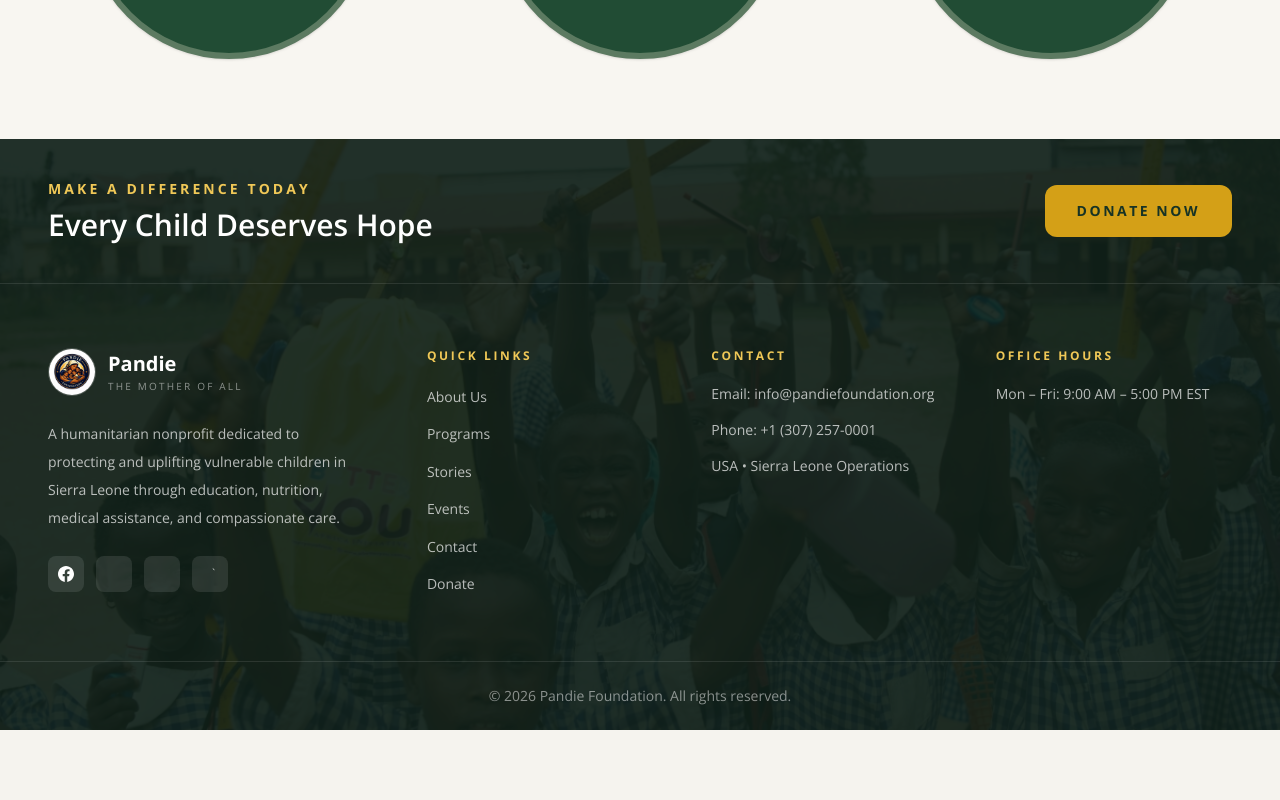
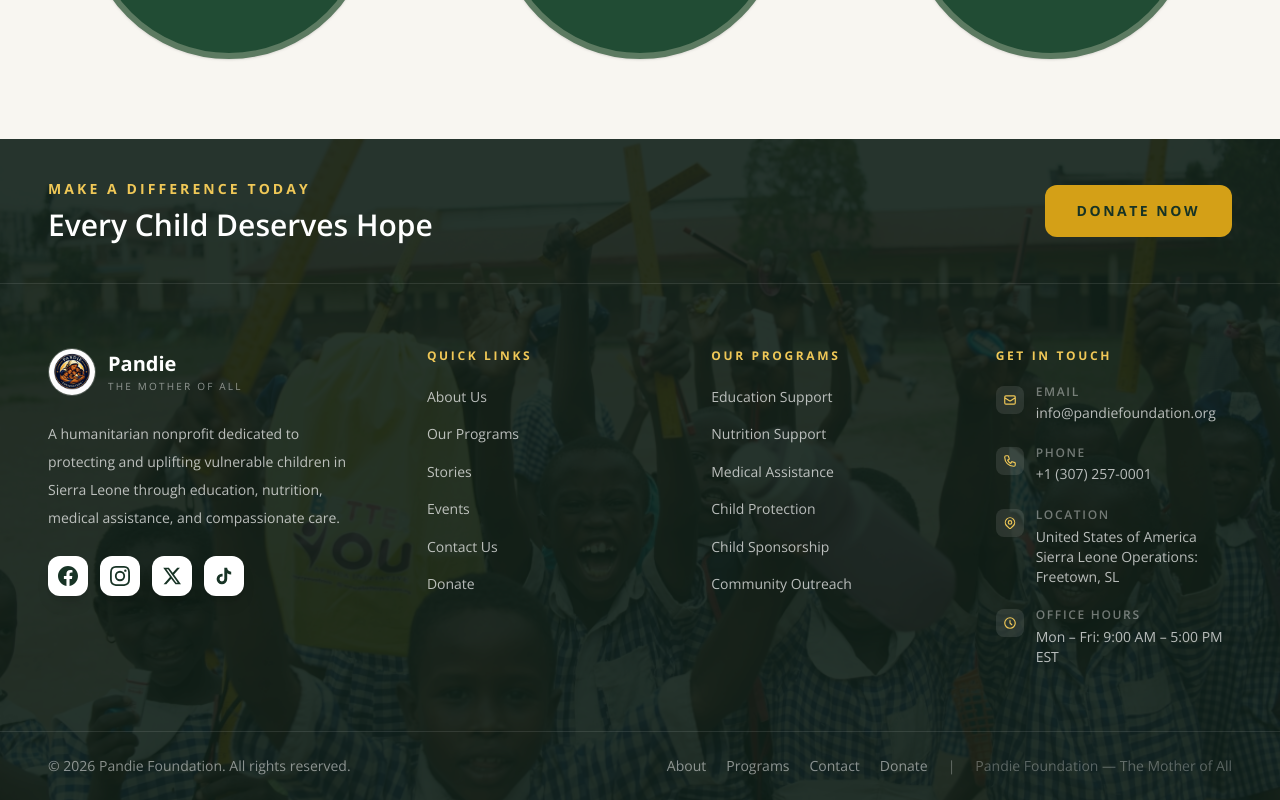
Before and after one commit to kamara1994/pandie-site, a Next.js app: page / in a window 1280 px wide. Shown: the part 3882-4682 px from the top of the page. Before the commit the page ends 4612 px from the top, so only its background shows below. Built offline with nearby package versions, Linux system fonts and the light colour scheme; a web font is replaced by a local one.

Commit message:
Update footer with social links

```diff
--- a/app/components/Footer.tsx
+++ b/app/components/Footer.tsx
@@ -4,9 +4,39 @@
 import Image from "next/image";
 
 export default function Footer() {
+  const socialLinks = [
+    {
+      label: "Facebook",
+      href: "https://facebook.com/pandiefoundation",
+      icon: (
+        <path d="M24 12.073C24 5.446 18.627 0 12 0S0 5.446 0 12.073c0 5.99 4.388 10.954 10.125 11.854v-8.385H7.078v-3.47h3.047V9.43c0-3.007 1.792-4.669 4.533-4.669 1.312 0 2.686.235 2.686.235v2.953H15.83c-1.491 0-1.956.925-1.956 1.874v2.25h3.328l-.532 3.47h-2.796v8.385C19.612 23.027 24 18.062 24 12.073z" />
+      ),
+    },
+    {
+      label: "Instagram",
+      href: "https://instagram.com/pandiefoundation",
+      icon: (
+        <path d="M12 2.163c3.204 0 3.584.012 4.85.07 3.252.148 4.771 1.691 4.919 4.919.058 1.265.069 1.645.069 4.849 0 3.205-.012 3.584-.069 4.849-.149 3.225-1.664 4.771-4.919 4.919-1.266.058-1.644.07-4.85.07-3.204 0-3.584-.012-4.849-.07-3.26-.149-4.771-1.699-4.919-4.92-.058-1.265-.07-1.644-.07-4.849 0-3.204.013-3.583.07-4.849.149-3.227 1.664-4.771 4.919-4.919 1.266-.057 1.645-.069 4.849-.069zM12 0C8.741 0 8.333.014 7.053.072 2.695.272.273 2.69.073 7.052.014 8.333 0 8.741 0 12c0 3.259.014 3.668.072 4.948.2 4.358 2.618 6.78 6.98 6.98C8.333 23.986 8.741 24 12 24c3.259 0 3.668-.014 4.948-.072 4.354-.2 6.782-2.618 6.979-6.98.059-1.28.073-1.689.073-4.948 0-3.259-.014-3.667-.072-4.947-.196-4.354-2.617-6.78-6.979-6.98C15.668.014 15.259 0 12 0zm0 5.838a6.162 6.162 0 100 12.324 6.162 6.162 0 000-12.324zM12 16a4 4 0 110-8 4 4 0 010 8zm6.406-11.845a1.44 1.44 0 100 2.881 1.44 1.44 0 000-2.881z" />
+      ),
+    },
+    {
+      label: "X",
+      href: "https://x.com/PandieFdn",
+      icon: (
+        <path d="M18.244 2H21.5l-7.12 8.138L22.75 22h-6.554l-5.132-6.71L5.19 22H1.93l7.617-8.705L1.5 2h6.72l4.64 6.13L18.244 2zm-1.15 18h1.803L7.214 3.896H5.28L17.094 20z" />
+      ),
+    },
+    {
+      label: "TikTok",
+      href: "https://www.tiktok.com/@pandiefoundation",
+      icon: (
+        <path d="M19.589 6.686a4.793 4.793 0 01-3.77-4.245V2h-3.426v13.555a2.896 2.896 0 01-2.89 2.923 2.896 2.896 0 01-2.89-2.923 2.896 2.896 0 012.89-2.923c.28 0 .552.04.809.116V9.277a6.329 6.329 0 00-.809-.052A6.35 6.35 0 003.16 15.58 6.35 6.35 0 009.503 21.94a6.35 6.35 0 006.343-6.36V8.687a8.18 8.18 0 004.775 1.526V6.79a4.815 4.815 0 01-1.032-.104z" />
+      ),
+    },
+  ];
+
   return (
-    <footer className="relative text-white">
-
+    <footer className="relative overflow-hidden text-white">
       {/* Background Image */}
       <div className="absolute inset-0 z-0">
         <Image
@@ -15,12 +45,12 @@
           fill
           className="object-cover object-center"
         />
-        <div className="absolute inset-0 bg-[#0f1f17]/92" />
+        <div className="absolute inset-0 bg-[#0f1f17]/90" />
       </div>
 
+      {/* Content */}
       <div className="relative z-10">
-
-        {/* Top CTA */}
+        {/* Top CTA Banner */}
         <div className="border-b border-white/10 px-5 py-10 lg:px-8 xl:px-12">
           <div className="mx-auto flex max-w-[1100px] flex-col items-center justify-between gap-6 sm:flex-row">
             <div>
@@ -34,25 +64,30 @@
 
             <Link
               href="/donate"
-              className="rounded-xl bg-[#d4a017] px-8 py-4 text-sm font-bold uppercase tracking-[0.18em] text-[#173325] transition hover:opacity-90"
+              className="shrink-0 rounded-xl bg-[#d4a017] px-8 py-4 text-sm font-bold uppercase tracking-[0.18em] text-[#173325] transition hover:opacity-90"
             >
               Donate Now
             </Link>
           </div>
         </div>
 
-        {/* Main Footer */}
+        {/* Main Footer Content */}
         <div className="px-5 py-16 lg:px-8 xl:px-12">
-          <div className="mx-auto max-w-[1100px] grid gap-12 lg:grid-cols-[1.4fr_1fr_1fr_1fr]">
-
-            {/* Brand */}
+          <div className="mx-auto max-w-[1100px]">
+            <div className="grid gap-12 lg:grid-cols-[1.4fr_1fr_1fr_1fr]">
+              {/* Brand column */}
               <div>
                 <Link href="/" className="flex items-center gap-3">
                   <div className="relative h-12 w-12 overflow-hidden rounded-full border border-white/20">
-                  <Image src="/logo.png" alt="Pandie Foundation" fill className="object-cover" />
+                    <Image
+                      src="/logo.png"
+                      alt="Pandie Foundation"
+                      fill
+                      className="object-cover"
+                    />
                   </div>
                   <div>
-                  <p className="text-xl font-bold">Pandie</p>
+                    <p className="text-xl font-bold text-white">Pandie</p>
                     <p className="text-[10px] uppercase tracking-[0.22em] text-white/50">
                       The Mother of All
                     </p>
@@ -61,61 +96,30 @@
 
                 <p className="mt-6 max-w-xs text-sm leading-7 text-white/70">
                   A humanitarian nonprofit dedicated to protecting and uplifting
-                vulnerable children in Sierra Leone through education, nutrition,
-                medical assistance, and compassionate care.
+                  vulnerable children in Sierra Leone through education,
+                  nutrition, medical assistance, and compassionate care.
                 </p>
 
-              {/* SOCIAL LINKS */}
+                {/* Social Links */}
                 <div className="mt-6 flex gap-3">
-
-                {/* Facebook */}
+                  {socialLinks.map((social) => (
                     <a
-                  href="https://facebook.com/pandiefoundation"
+                      key={social.label}
+                      href={social.href}
                       target="_blank"
                       rel="noopener noreferrer"
-                  className="flex h-9 w-9 items-center justify-center rounded-lg bg-white/10 hover:bg-[#d4a017]"
+                      aria-label={social.label}
+                      className="flex h-10 w-10 items-center justify-center rounded-xl bg-white text-[#173325] shadow-lg transition hover:bg-[#d4a017] hover:text-white"
                     >
-                  <svg fill="currentColor" viewBox="0 0 24 24" className="h-4 w-4">
-                    <path d="M24 12.073C24 5.446 18.627 0 12 0S0 5.446 0 12.073c0 5.99 4.388 10.954 10.125 11.854v-8.385H7.078v-3.47h3.047V9.43c0-3.007 1.792-4.669 4.533-4.669 1.312 0 2.686.235 2.686.235v2.953H15.83c-1.491 0-1.956.925-1.956 1.874v2.25h3.328l-.532 3.47h-2.796v8.385C19.612 23.027 24 18.062 24 12.073z" />
+                      <svg
+                        className="h-5 w-5"
+                        fill="currentColor"
+                        viewBox="0 0 24 24"
+                      >
+                        {social.icon}
                       </svg>
                     </a>
-
-                {/* Instagram */}
-                <a
-                  href="https://instagram.com/pandiefoundation"
-                  target="_blank"
-                  rel="noopener noreferrer"
-                  className="flex h-9 w-9 items-center justify-center rounded-lg bg-white/10 hover:bg-[#d4a017]"
-                >
-                  <svg fill="currentColor" viewBox="0 0 24 24" className="h-4 w-4">
-                    <path d="M12 2.163c3.204 0 3.584.012 4.85.07..." />
-                  </svg>
-                </a>
-
-                {/* X / Twitter */}
-                <a
-                  href="https://x.com/PandieFdn"
-                  target="_blank"
-                  rel="noopener noreferrer"
-                  className="flex h-9 w-9 items-center justify-center rounded-lg bg-white/10 hover:bg-[#d4a017]"
-                >
-                  <svg fill="currentColor" viewBox="0 0 24 24" className="h-4 w-4">
-                    <path d="M23.953 4.57a10 10 0 01-2.825.775..." />
-                  </svg>
-                </a>
-
-                {/* TikTok */}
-                <a
-                  href="https://www.tiktok.com/@pandiefoundation"
-                  target="_blank"
-                  rel="noopener noreferrer"
-                  className="flex h-9 w-9 items-center justify-center rounded-lg bg-white/10 hover:bg-[#d4a017]"
-                >
-                  <svg fill="currentColor" viewBox="0 0 24 24" className="h-4 w-4">
-                    <path d="M19.59 6.69a4.83 4.83 0 01-3.77-4.25..." />
-                  </svg>
-                </a>
-
+                  ))}
                 </div>
               </div>
 
@@ -127,14 +131,43 @@
                 <ul className="mt-5 space-y-3">
                   {[
                     { label: "About Us", href: "/about" },
-                  { label: "Programs", href: "/programs" },
+                    { label: "Our Programs", href: "/programs" },
                     { label: "Stories", href: "/stories" },
                     { label: "Events", href: "/events" },
-                  { label: "Contact", href: "/contact" },
+                    { label: "Contact Us", href: "/contact" },
                     { label: "Donate", href: "/donate" },
                   ].map((link) => (
                     <li key={link.label}>
-                    <Link href={link.href} className="text-sm text-white/70 hover:text-[#d4a017]">
+                      <Link
+                        href={link.href}
+                        className="text-sm text-white/70 transition hover:text-[#d4a017]"
+                      >
+                        {link.label}
+                      </Link>
+                    </li>
+                  ))}
+                </ul>
+              </div>
+
+              {/* Programs */}
+              <div>
+                <p className="text-xs font-bold uppercase tracking-[0.22em] text-[#f0c857]">
+                  Our Programs
+                </p>
+                <ul className="mt-5 space-y-3">
+                  {[
+                    { label: "Education Support", href: "/programs/education" },
+                    { label: "Nutrition Support", href: "/programs/nutrition" },
+                    { label: "Medical Assistance", href: "/programs/medical" },
+                    { label: "Child Protection", href: "/programs/protection" },
+                    { label: "Child Sponsorship", href: "/programs/sponsorship" },
+                    { label: "Community Outreach", href: "/programs/outreach" },
+                  ].map((link) => (
+                    <li key={link.label}>
+                      <Link
+                        href={link.href}
+                        className="text-sm text-white/70 transition hover:text-[#d4a017]"
+                      >
                         {link.label}
                       </Link>
                     </li>
@@ -145,33 +178,144 @@
               {/* Contact */}
               <div>
                 <p className="text-xs font-bold uppercase tracking-[0.22em] text-[#f0c857]">
-                Contact
+                  Get In Touch
                 </p>
-              <ul className="mt-5 space-y-4 text-sm text-white/70">
-                <li>Email: info@pandiefoundation.org</li>
-                <li>Phone: +1 (307) 257-0001</li>
-                <li>USA • Sierra Leone Operations</li>
-              </ul>
+                <ul className="mt-5 space-y-5">
+                  {[
+                    {
+                      icon: "M3 8l7.89 5.26a2 2 0 002.22 0L21 8M5 19h14a2 2 0 002-2V7a2 2 0 00-2-2H5a2 2 0 00-2 2v10a2 2 0 002 2z",
+                      label: "Email",
+                      value: "info@pandiefoundation.org",
+                      href: "mailto:info@pandiefoundation.org",
+                    },
+                    {
+                      icon: "M3 5a2 2 0 012-2h3.28a1 1 0 01.948.684l1.498 4.493a1 1 0 01-.502 1.21l-2.257 1.13a11.042 11.042 0 005.516 5.516l1.13-2.257a1 1 0 011.21-.502l4.493 1.498a1 1 0 01.684.949V19a2 2 0 01-2 2h-1C9.716 21 3 14.284 3 6V5z",
+                      label: "Phone",
+                      value: "+1 (307) 257-0001",
+                      href: "tel:+13072570001",
+                    },
+                  ].map((item) => (
+                    <li key={item.label} className="flex items-start gap-3">
+                      <div className="mt-0.5 flex h-7 w-7 shrink-0 items-center justify-center rounded-lg bg-white/10">
+                        <svg
+                          className="h-3.5 w-3.5 text-[#f0c857]"
+                          fill="none"
+                          viewBox="0 0 24 24"
+                          stroke="currentColor"
+                          strokeWidth={2}
+                        >
+                          <path
+                            strokeLinecap="round"
+                            strokeLinejoin="round"
+                            d={item.icon}
+                          />
+                        </svg>
                       </div>
+                      <div>
+                        <p className="text-xs font-semibold uppercase tracking-[0.14em] text-white/40">
+                          {item.label}
+                        </p>
+                        <a
+                          href={item.href}
+                          className="mt-1 text-sm text-white/70 transition hover:text-[#d4a017]"
+                        >
+                          {item.value}
+                        </a>
+                      </div>
+                    </li>
+                  ))}
 
-            {/* Hours */}
+                  <li className="flex items-start gap-3">
+                    <div className="mt-0.5 flex h-7 w-7 shrink-0 items-center justify-center rounded-lg bg-white/10">
+                      <svg
+                        className="h-3.5 w-3.5 text-[#f0c857]"
+                        fill="none"
+                        viewBox="0 0 24 24"
+                        stroke="currentColor"
+                        strokeWidth={2}
+                      >
+                        <path
+                          strokeLinecap="round"
+                          strokeLinejoin="round"
+                          d="M17.657 16.657L13.414 20.9a1.998 1.998 0 01-2.827 0l-4.244-4.243a8 8 0 1111.314 0z"
+                        />
+                        <path
+                          strokeLinecap="round"
+                          strokeLinejoin="round"
+                          d="M15 11a3 3 0 11-6 0 3 3 0 016 0z"
+                        />
+                      </svg>
+                    </div>
                     <div>
-              <p className="text-xs font-bold uppercase tracking-[0.22em] text-[#f0c857]">
+                      <p className="text-xs font-semibold uppercase tracking-[0.14em] text-white/40">
+                        Location
+                      </p>
+                      <p className="mt-1 text-sm text-white/70">
+                        United States of America
+                        <br />
+                        Sierra Leone Operations: Freetown, SL
+                      </p>
+                    </div>
+                  </li>
+
+                  <li className="flex items-start gap-3">
+                    <div className="mt-0.5 flex h-7 w-7 shrink-0 items-center justify-center rounded-lg bg-white/10">
+                      <svg
+                        className="h-3.5 w-3.5 text-[#f0c857]"
+                        fill="none"
+                        viewBox="0 0 24 24"
+                        stroke="currentColor"
+                        strokeWidth={2}
+                      >
+                        <path
+                          strokeLinecap="round"
+                          strokeLinejoin="round"
+                          d="M12 8v4l3 3m6-3a9 9 0 11-18 0 9 9 0 0118 0z"
+                        />
+                      </svg>
+                    </div>
+                    <div>
+                      <p className="text-xs font-semibold uppercase tracking-[0.14em] text-white/40">
                         Office Hours
                       </p>
-              <p className="mt-5 text-sm text-white/70">
+                      <p className="mt-1 text-sm text-white/70">
                         Mon – Fri: 9:00 AM – 5:00 PM EST
                       </p>
                     </div>
-
+                  </li>
+                </ul>
+              </div>
+            </div>
           </div>
         </div>
 
         {/* Bottom Bar */}
-        <div className="border-t border-white/10 px-5 py-6 text-center text-sm text-white/50">
-          © {new Date().getFullYear()} Pandie Foundation. All rights reserved.
+        <div className="border-t border-white/10 px-5 py-6 lg:px-8 xl:px-12">
+          <div className="mx-auto flex max-w-[1100px] flex-col items-center justify-between gap-4 sm:flex-row">
+            <p className="text-sm text-white/50">
+              © {new Date().getFullYear()} Pandie Foundation. All rights
+              reserved.
+            </p>
+            <div className="flex flex-wrap items-center gap-5 text-sm text-white/50">
+              <Link href="/about" className="transition hover:text-white/80">
+                About
+              </Link>
+              <Link href="/programs" className="transition hover:text-white/80">
+                Programs
+              </Link>
+              <Link href="/contact" className="transition hover:text-white/80">
+                Contact
+              </Link>
+              <Link href="/donate" className="transition hover:text-white/80">
+                Donate
+              </Link>
+              <span className="text-white/30">|</span>
+              <p className="text-white/30">
+                Pandie Foundation — The Mother of All
+              </p>
             </div>
-
+          </div>
+        </div>
       </div>
     </footer>
   );
```
Lines whose indentation alone changed are shown as unchanged.
